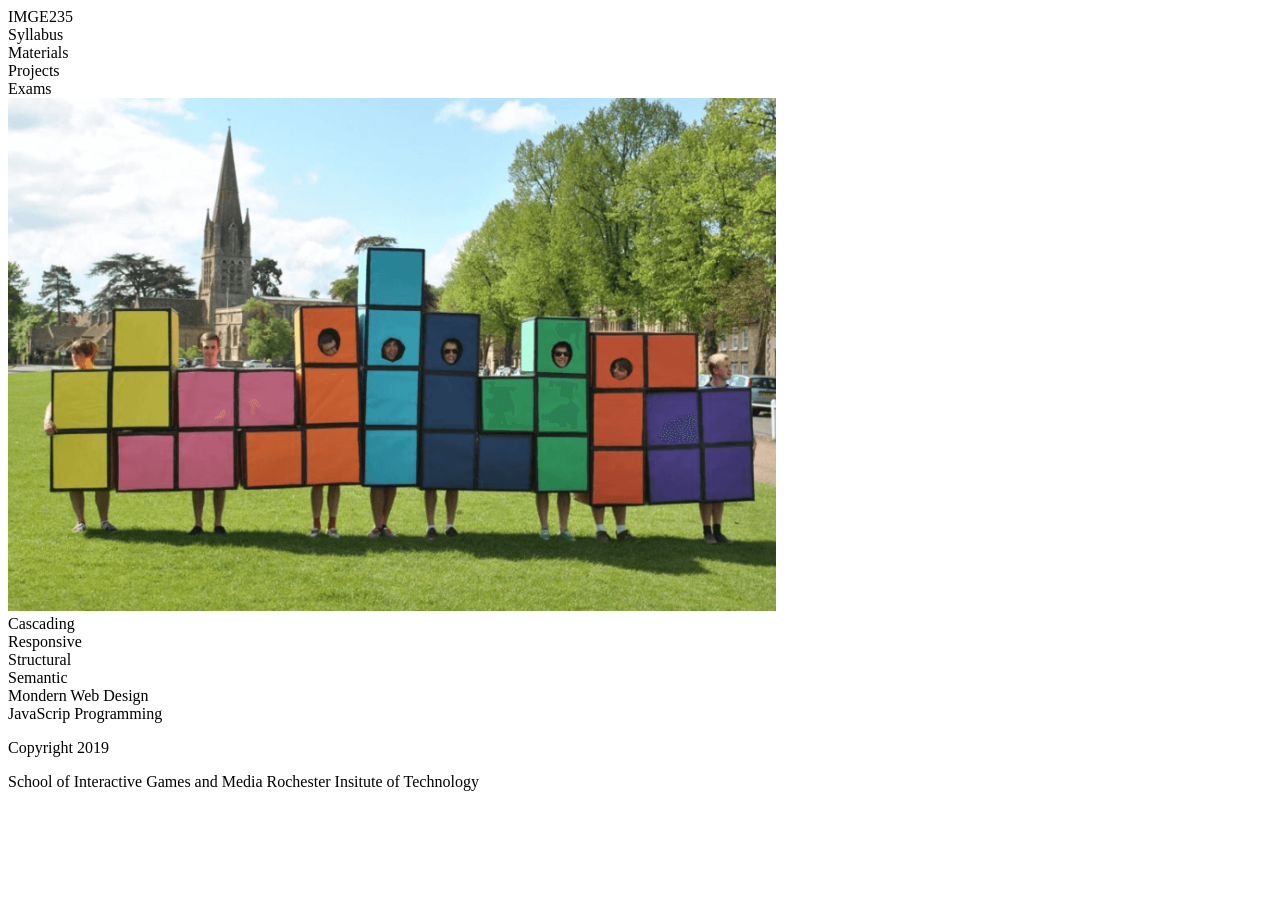
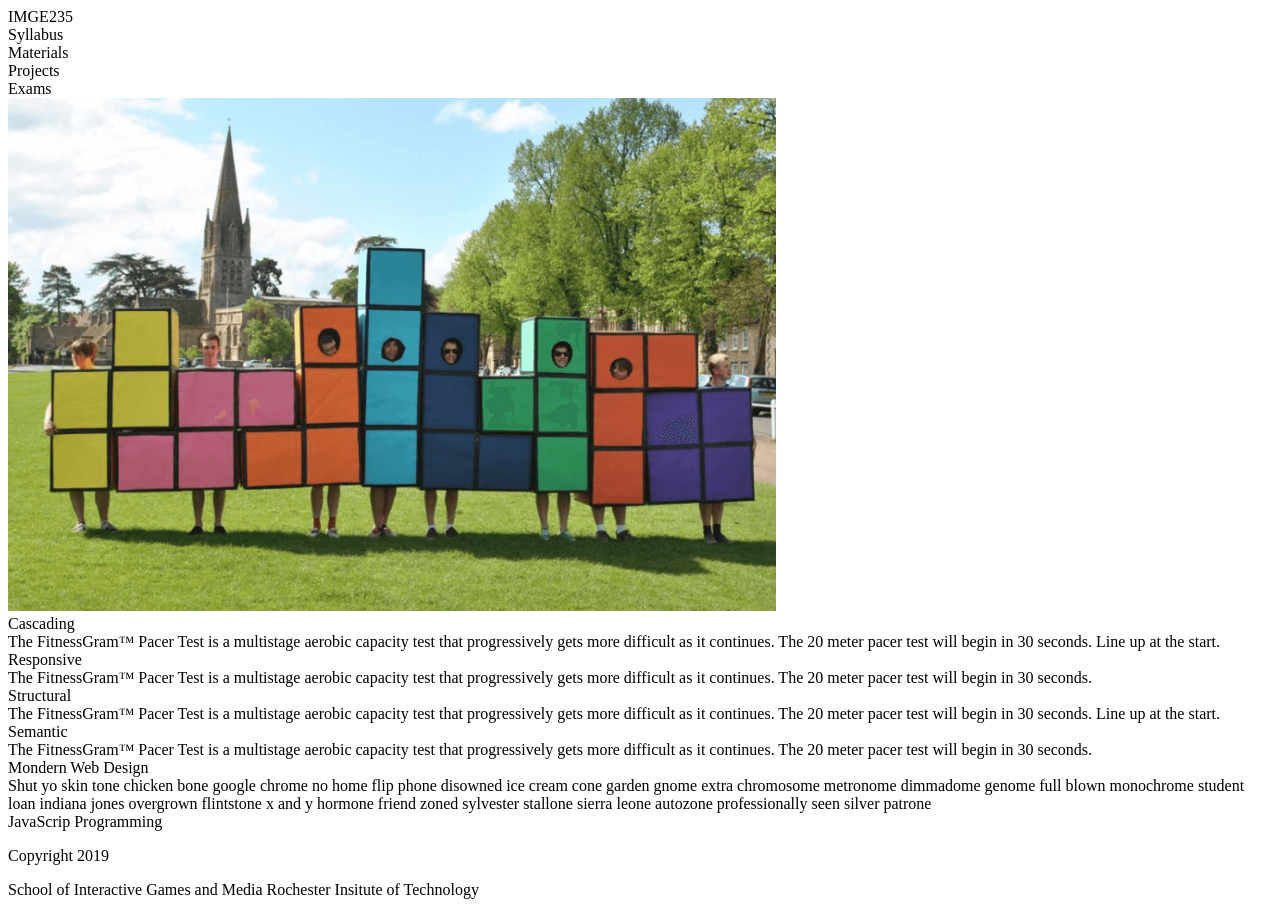
Before and after one commit to Zytion/235-Design-Spec, a plain HTML site: page index.html in a window 1280 px wide. Before the commit the page ends 807 px from the top, so only its background shows below. Drawn offline with Linux system fonts and the light colour scheme.

Commit message:
copypasta

```diff
--- a/index.html
+++ b/index.html
@@ -1,11 +1,13 @@
 <!DOCTYPE html>
 <html lang="en">
+
 <head>
     <meta charset="UTF-8">
     <meta name="viewport" content="width=device-width, initial-scale=1.0">
     <meta http-equiv="X-UA-Compatible" content="ie=edge">
     <title>Document</title>
 </head>
+
 <body>
     <header>
         <section>
@@ -32,18 +34,40 @@
         <section>
             <div>
                 <span>Cascading</span>
+                <div>
+                    The FitnessGram™ Pacer Test is a multistage aerobic capacity test that progressively gets more
+                    difficult as it continues. The 20 meter pacer test will begin in 30 seconds. Line up at the start.
+                </div>
             </div>
             <div>
                 <span>Responsive</span>
+                <div>
+                    The FitnessGram™ Pacer Test is a multistage aerobic capacity test that progressively gets more
+                    difficult as it continues. The 20 meter pacer test will begin in 30 seconds.
+                </div>
             </div>
             <div>
                 <span>Structural</span>
+                <div>
+                    The FitnessGram™ Pacer Test is a multistage aerobic capacity test that progressively gets more
+                    difficult as it continues. The 20 meter pacer test will begin in 30 seconds. Line up at the start.
+                </div>
             </div>
             <div>
                 <span>Semantic</span>
+                <div>
+                    The FitnessGram™ Pacer Test is a multistage aerobic capacity test that progressively gets more
+                    difficult as it continues. The 20 meter pacer test will begin in 30 seconds.
+                </div>
             </div>
             <div>
                 <span>Mondern Web Design</span>
+                <div>
+                    Shut yo skin tone chicken bone google chrome no home flip phone disowned ice cream cone garden gnome
+                    extra chromosome metronome dimmadome genome full blown monochrome student loan indiana jones
+                    overgrown flintstone x and y hormone friend zoned sylvester stallone sierra leone autozone
+                    professionally seen silver patrone
+                </div>
             </div>
             <div>
                 <span>JavaScrip Programming</span>
@@ -60,4 +84,5 @@
         </p>
     </footer>
 </body>
+
 </html>
```
